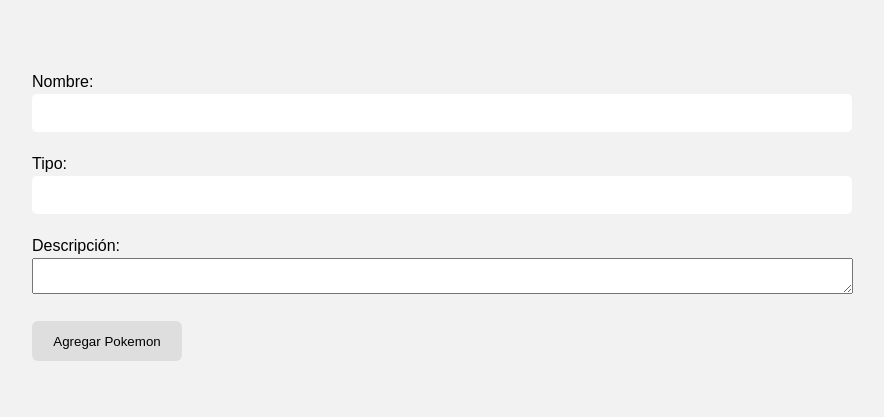
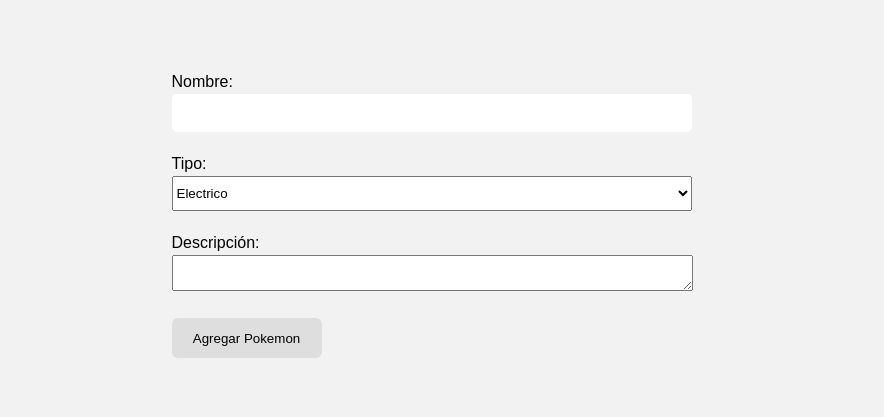
Before and after one commit to jazmindestefano/PokedexPHP, a PHP site: page /formularios/agregarPokemon.php in a window 1280 px wide. Shown: the part 64-481 px from the top of the page, without its empty margins (208-1092 px from the left). Run offline with PHP 8.4, Linux system fonts and the light colour scheme.

Commit message:
change pokemon-type input

```diff
--- a/formularios/agregarPokemon.css
+++ b/formularios/agregarPokemon.css
@@ -46,5 +46,10 @@
     }
 
     .input-add {
-        width: 815px;
+        width: 515px;
     }
+
+    .select-type{
+        width: 520px;
+        height: 35px;
+    }
--- a/formularios/agregarPokemon.php
+++ b/formularios/agregarPokemon.php
@@ -24,15 +24,25 @@
         </ul>
     </nav>
 </header>
-<main>
+<main style="width: 100%; display: flex; justify-content: center">
     <form class="form-add-pokemon" action="agregarPokemonPost.php" method="post" onsubmit="return validarFormularioDeAddPokemon()">
         <div>
             <label for="nombrePokemon">Nombre:</label>
-            <input type="text" id="nombrePokemon" name="nombrePokemon">
+            <div>
+            <input style="width: 500px" type="text" id="nombrePokemon" name="nombrePokemon">
+        </div>
         </div>
         <div>
             <label for="tipoPokemon">Tipo:</label>
-            <input type="text" id="tipoPokemon" name="tipoPokemon">
+            <div>
+            <select class="select-type" id="tipoPokemon" name="tipoPokemon">
+                <option id="tipoPokemon" name="tipoPokemon" value="0" disabled>Seleccioná el tipo:</option>
+                <option id="tipoPokemon" name="tipoPokemon" value="Electrico">Electrico</option>
+                <option id="tipoPokemon" name="tipoPokemon" value="Agua">Agua</option>
+                <option id="tipoPokemon" name="tipoPokemon" value="Fuego">Fuego</option>
+                <option id="tipoPokemon" name="tipoPokemon" value="Planta">Planta</option>
+            </select>
+            </div>
         </div>
         <div>
             <label for="descripcionPokemon">Descripción:</label>
```
